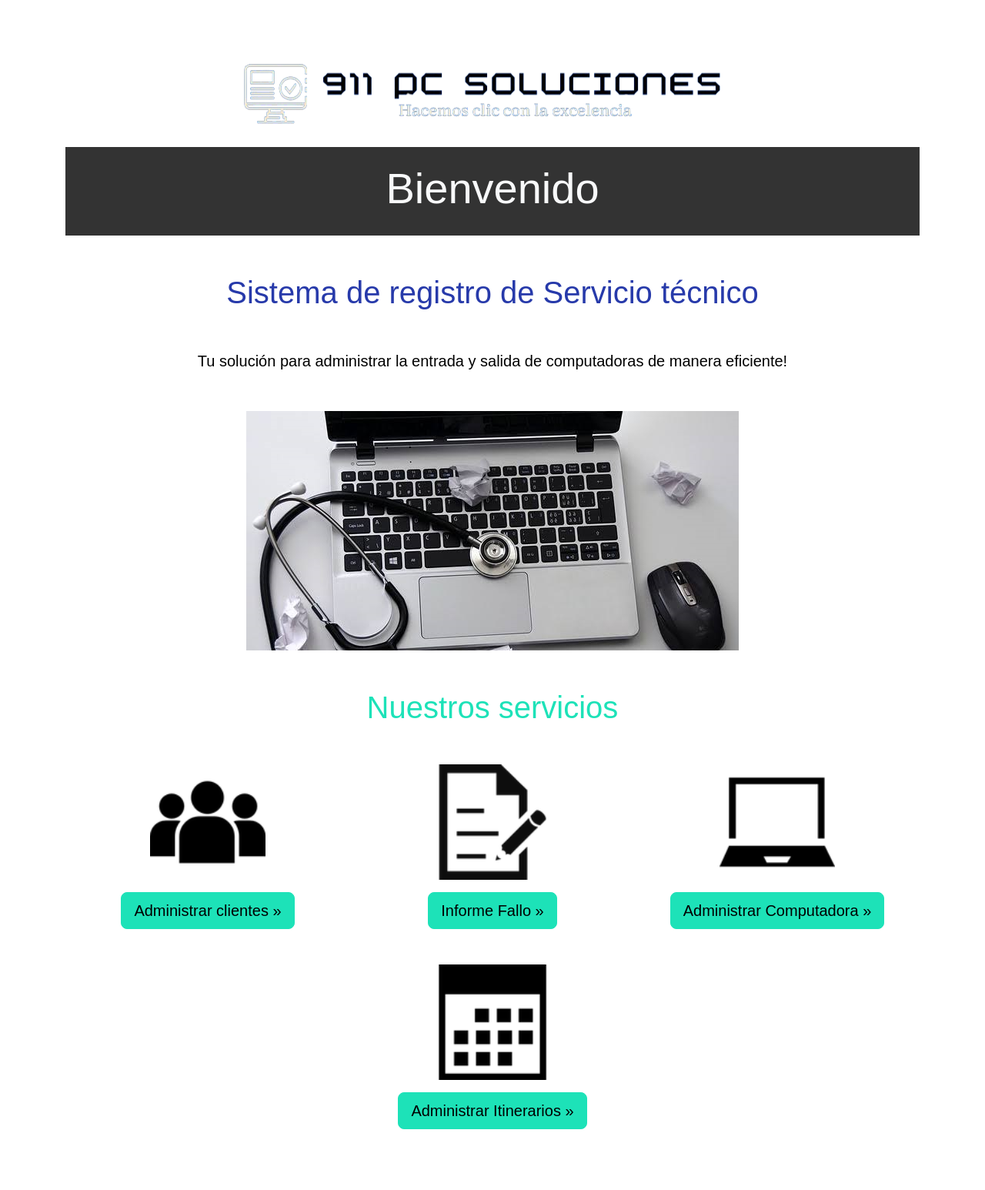
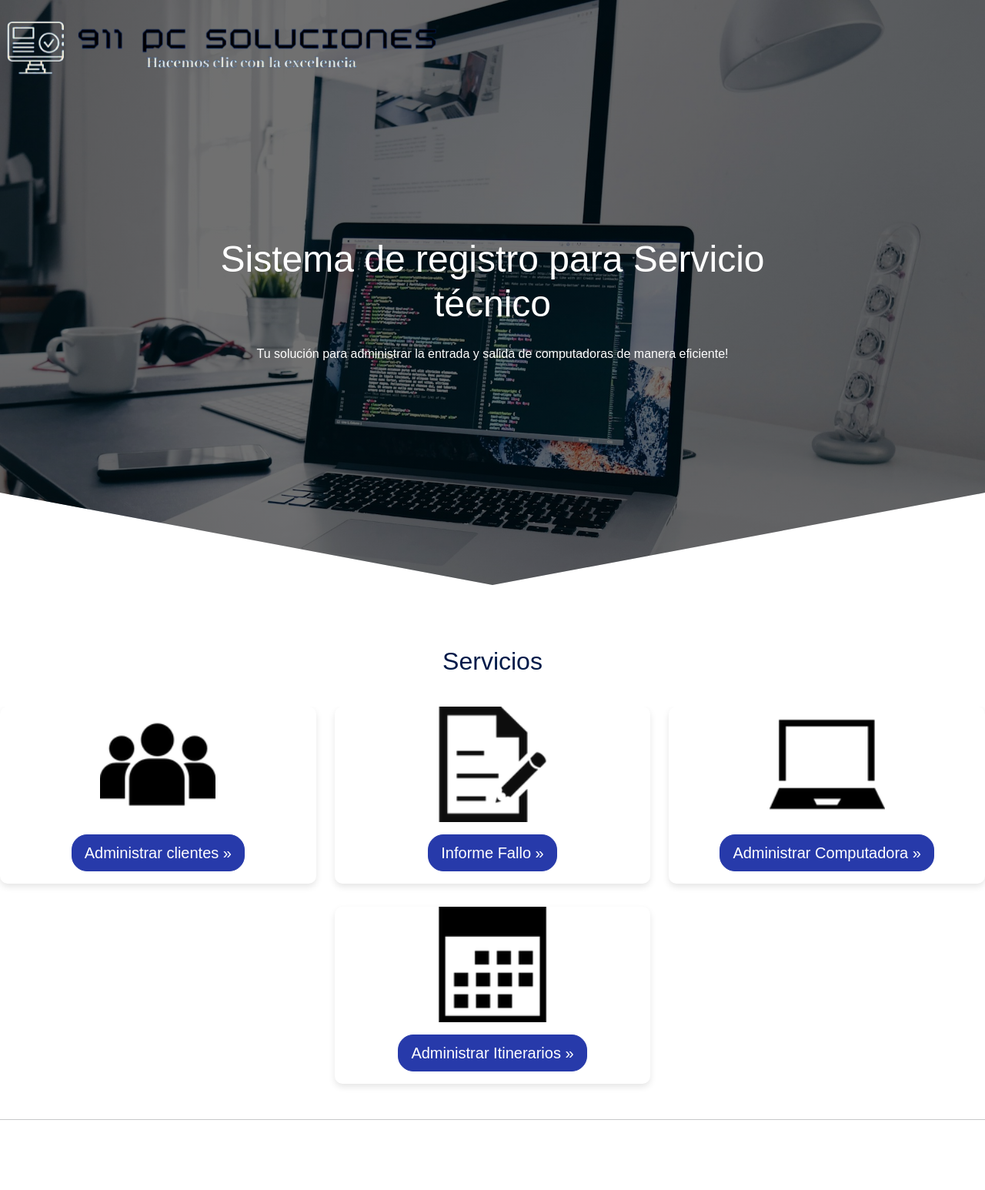
Before and after one commit to Jesdhy/911SolucionesPc, an ASP.NET MVC app: page / in a window 1280 px wide. Shown: the whole page at 77% size. After the commit the page ends 1455 px from the top, so only its background shows below. Run offline with ASP.NET Core 8 and stand-ins for ASP.NET MVC 5, Linux system fonts and the light colour scheme; the visitor is signed in with stand-in values (Sample User, id 1); the project's own start-up code is not run, and a stand-in starts its controllers and pages; some libraries are stand-ins or nearby versions.

Commit message:
Interfaz Final

```diff
--- a/Views/Home/Index.cshtml
+++ b/Views/Home/Index.cshtml
@@ -1,27 +1,34 @@
 @{
     ViewBag.Title = "911 PC SOLUCIONES";
 }
+<!DOCTYPE html>
+<html lang="es">
+
+    <head>
+        <meta charset="UTF-8">
+        <meta http-equiv="X-UA-Compatible" content="IE=edge">
+        <meta name="viewport" content="width=device-width, initial-scale=1.0">
+        <title>911 PC SOLUCIONES</title>
+    </head>
+
+    <body>
+
+        <header class="hero">
+            <nav class="nav container">
+                <div class="nav__logo">
+                    <img src="~/pictures/Logo_Transparente.png" alt="Logo de la empresa" class="logo">
+                </div>
+            </nav>
+
+            <section class="hero__container container">
+                    <h1 class="hero__title">Sistema de registro para Servicio técnico</h1>
+                    <p class="hero__paragraph">Tu solución para administrar la entrada y salida de computadoras de manera eficiente!</p>
+            </section>
+        </header>
 
         <main>
-    <img src="~/pictures/Logo_Transparente.png" alt="Logo de la empresa" class="logo">
-    <section class="jumbotron text-center">
-        <div class="container">
-            <h1 class="display-4 text-light">Bienvenido</h1>
-        </div>
-    </section>
-    <section>
-        <h1 class="display-4 text-about">Sistema de registro de Servicio técnico</h1>
-        <p class="text">
-            Tu solución para administrar la entrada y salida de computadoras de manera eficiente!
-        </p>
-    </section>
-    <section>
-        <img src="~/pictures/imagen_inicio.jpg" alt="Imagen emprendimiento" class="imag">
-    </section>
-    <section>
-        <h1 class="display-4 text-contex">Nuestros servicios</h1>
-    </section>
-
+            <section class="container about">
+                <h1 class="subtitle">Servicios</h1>
                 <div class="container">
                     <div class="row justify-content-center">
                         <div class="col-md-4 service">
@@ -69,20 +76,29 @@
                         </div>
                     </div>
                 </div>
+            </section>
         </main>
+    </body>
+</html>
 
 
 <style>
-    body {
-        font-family: fantasy;
-        background-size: cover;
-        background-attachment: fixed;
-        color: #ffffff; /* Color de texto blanco */
-        margin: 0;
-        padding: 0;
-        background-color: #ffffff; /* Fondo con nuevo color HEX y mayor transparencia */
+    :root {
+        --padding-container: 0px 0;
+        --color-title: #001A49;
     }
 
+    body {
+        font-family: 'Poppins', sans-serif;
+        margin: 0;
+    }
+    .container {
+        width: 100%;
+        max-width: 1500px;
+        margin: 0 auto;
+        overflow: hidden;
+        padding: var(--padding-container);
+    }
     main {
         padding-top: 40px;
     }
@@ -105,6 +121,8 @@
     .card {
         background-color: transparent;
         border: none;
+        border-radius: 10px; /* Agrega bordes redondeados */
+        box-shadow: 0 4px 8px rgba(0, 0, 0, 0.1); /* Agrega sombra */
     }
 
     .card-img-top {
@@ -119,44 +137,119 @@
     .logo {
         display: block;
         margin: 20px auto;
-        max-width: 800px;
+        max-width: 600px;
     }
 
     .imag {
         display: block;
         margin: 20px auto;
-        max-width: 800px;
+        max-width: 1200px;
+        max-height: 800px;
     }
-    .text-about {
+
+    .text-contex {
         color: #273aaa;
         text-align: center;
-        font-size: 40px;
-        margin: 50px auto;
-    }
-    .text-contex {
-        color: #1de2b8;
-        text-align: center;
-        font-size: 40px;
+        font-size: 50px;
         margin: 50px auto;
     }
 
     .text {
         color: rgb(0, 0, 0);
-        font-family: 'Arial', sans-serif;
+        font-family: 'Arial Unicode MS';
         text-align: center;
-        font-size: 20px;
-        margin: 50px auto;
+        font-size: 25px;
+        margin: 25px auto;
+        font-weight: bold;
+        line-height: 1.5; /* Aumenta el espaciado entre líneas */
     }
 
     .custom-btn {
-        background-color: #1de2b8; /* Cambia el color a azul */
-        border-color: #1de2b8; /* Cambia el color del borde a azul */
-        color: black; /* Cambia el color del texto a blanco */
+        background-color: #273aaa; /* Cambia el color a azul */
+        border-color: #273aaa; /* Cambia el color del borde a azul */
+        color: white; /* Cambia el color del texto a blanco */
+        border-radius: 20px; /* Agrega bordes redondeados */
     }
 
         .custom-btn:hover {
-            background-color: #78fce4; /* Cambia el color de fondo al pasar el ratón por encima */
+            background-color: #656c93; /* Cambia el color de fondo al pasar el ratón por encima */
             border-color: white; /* Cambia el color del borde al pasar el ratón por encima */
         }
 
+     /*
+         Estilos para el encabezado
+     */
+    .hero {
+        width: 100%;
+        height: 100vh;
+        min-height: 600px;
+        max-height: 800px;
+        position: relative;
+        display: grid;
+        grid-template-rows: 100px 1fr;
+        color: #fff;
+    }
+
+        .hero::before {
+            content: "";
+            position: absolute;
+            top: 0;
+            left: 0;
+            width: 100%;
+            height: 100%;
+            background-image: linear-gradient(180deg, #0000008c 0%, #0000008c 100%), url('/pictures/imagen_inicio.png');
+            background-size: cover;
+            clip-path: polygon(0 0, 100% 0, 100% 80%, 50% 95%, 0 80%);
+            z-index: -1;
+        }
+
+    .nav {
+        --padding-container: 0;
+        height: 100%;
+        display: flex;
+        align-items: center;
+    }
+
+    .nav__title {
+        font-weight: 300;
+    }
+    .nav__img {
+        display: block;
+        width: 30px;
+    }
+
+    .hero__container {
+        max-width: 800px;
+        --padding-container: 0;
+        display: grid;
+        grid-auto-rows: max-content;
+        align-content: center;
+        gap: 1em;
+        padding-bottom: 100px;
+        text-align: center;
+    }
+
+    .hero__title {
+        font-size: 3rem;
+    }
+
+    .hero__paragraph {
+        margin-bottom: 20px;
+    }
+
+    .about {
+        text-align: center;
+    }
+
+    .subtitle {
+        color: var(--color-title);
+        font-size: 2rem;
+        margin-bottom: 40px;
+    }
+
+
+    .about__paragraph {
+        line-height: 1.7;
+    }
+
 </style>
```
Also changed, not shown: PcSoluciones.csproj, pictures/fondo.png (deleted), pictures/imagen_inicio.jpg (deleted), pictures/imagen_inicio.png (added). Lines whose indentation alone changed are shown as unchanged.
